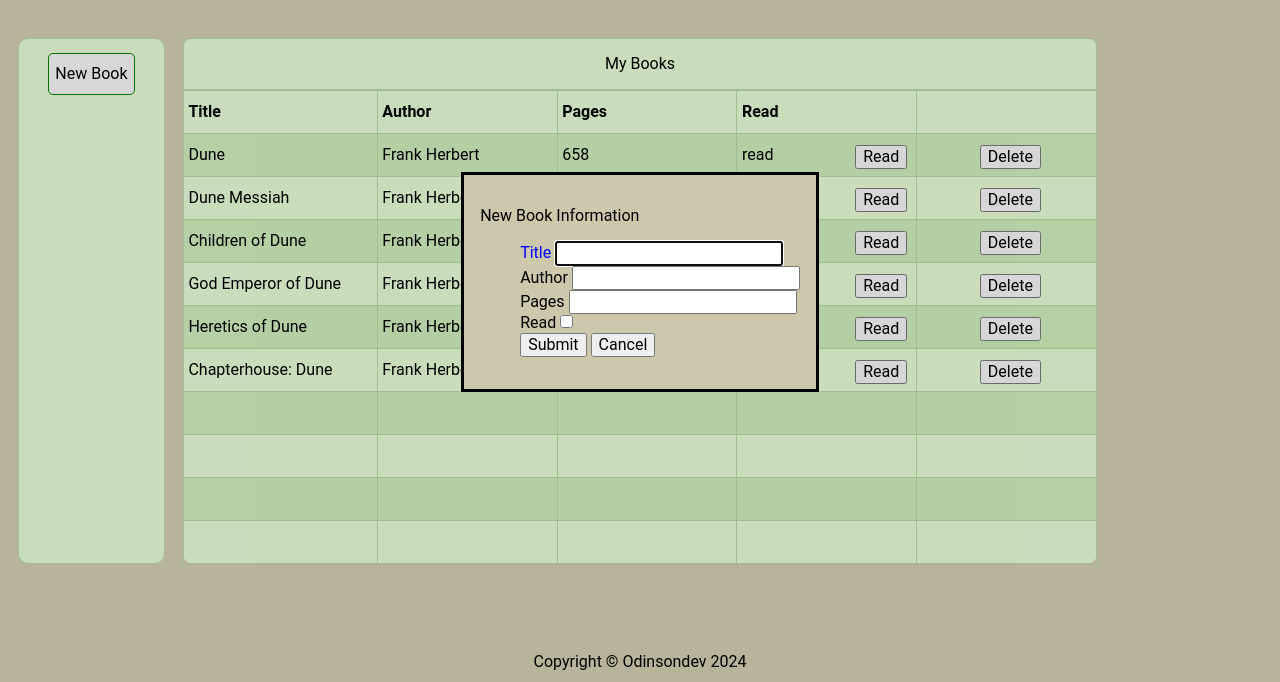
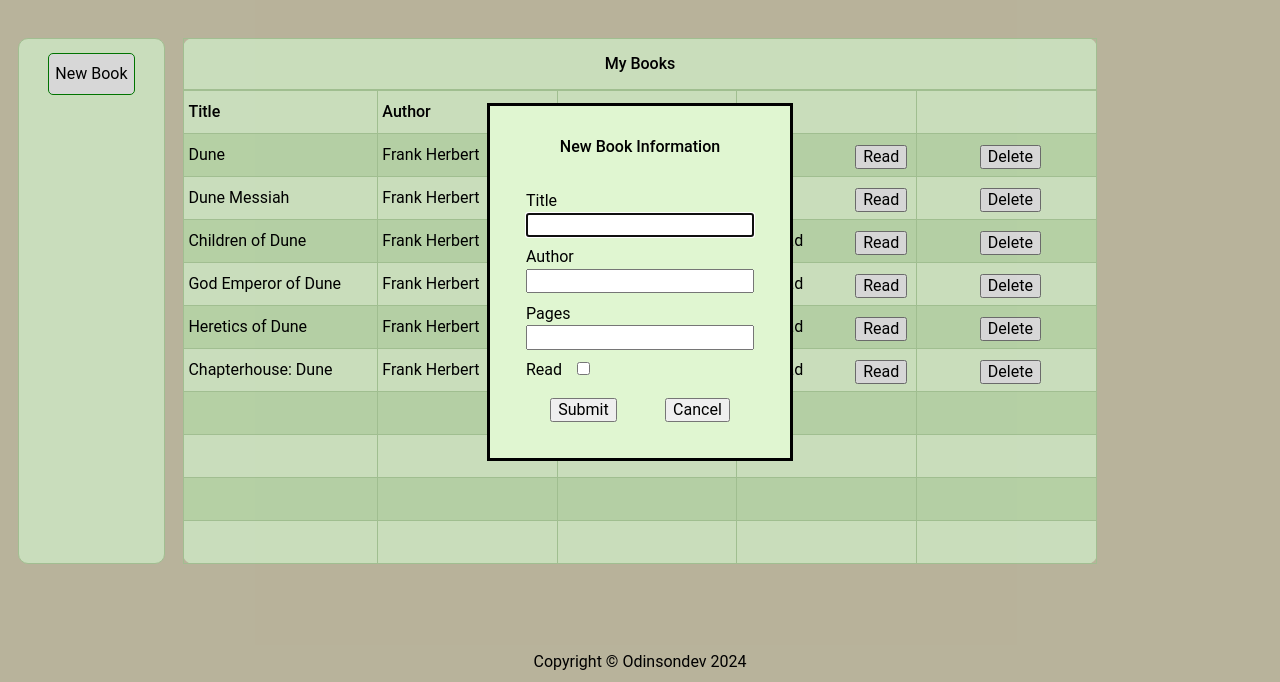
Before and after one commit to Odinsondev/project8-library, a plain HTML site: page index.html in a window 1280 px wide. Both pictures are taken after a click on the button "New Book". Shown: the part 118-800 px from the top of the page. Drawn offline with Linux system fonts and the light colour scheme; a web font is replaced by a local one.

Commit message:
Style: style modal
Chore: delete extra lines, add comments

```diff
--- a/index.html
+++ b/index.html
@@ -16,16 +16,19 @@
     <p class="main-title">The Library</p>
   </header>
 
-  <div class="content1">
+  <div class="content1">   <!-- better to use element 'aside' -->
     <button type="button" id="addBook">New Book</button>
   </div>
+
   <div class="content2">
     <dialog id="modal">
-      <p>New Book Information</p>
+      <div class="modal-title-container">
+        <p class="modal-title">New Book Information</p>
+      </div>
       <form id="form" action="" method="get">
         <ul>
           <li>
-            <label class="title-label" for="title">Title</label>
+            <label for="title">Title</label>
             <input type="text" id="title" name="title" required/>
           </li>
           <li>
@@ -37,16 +40,19 @@
             <input type="text" id="pages" name="pages" required/>
           </li>
           <li>
-            <label for="read">Read</label>
-            <input type="checkbox" id="read" name="read" value="read">
+            <label class="read" for="read">Read</label>
+            <input class="read-box" type="checkbox" id="read" name="read" value="read">
           </li>
-          <button id="submit" type="button">Submit</button>
-          <button id="cancel" type="button">Cancel</button>
+          <div class="modal-buttons">
+            <button id="submit" type="button">Submit</button>
+            <button id="cancel" type="button">Cancel</button>
+          </div>
         </ul>
       </form>
     </dialog>
   </div>
-  <div class="content3">
+
+  <div class="content3">   <!-- better to use element 'aside' -->
     <table>
       <caption>
         <p class="title">My Books</p>
--- a/javascript.js
+++ b/javascript.js
@@ -7,21 +7,21 @@ function Book(title, author, pages, read) {   //object constructor for Book
 }
 
 Book.prototype.toggleRead = function() {   //function to toggle read status
-  if (this.read === "read") {
-    this.read = "not read"
-  } else if (this.read === "not read") {
-    this.read = "read"
+  if (this.read === "Read") {
+    this.read = "Not read"
+  } else if (this.read === "Not read") {
+    this.read = "Read"
   } else {}
-  addBookToLibrary();   //to update the list
+  addBookToLibrary();   //to update the list of books
 }
 
-const dune = new Book("Dune", "Frank Herbert", 658, "read");
-const duneMessiah = new Book("Dune Messiah", "Frank Herbert", 337, "read");
-const childrenOfDune = new Book("Children of Dune", "Frank Herbert", 609, "not read");
-const godEmperorOfDune = new Book("God Emperor of Dune", "Frank Herbert", 587, "not read");
-const theHereticsOfDune = new Book("Heretics of Dune", "Frank Herbert", 669, "not read");
-const chapterhouseDune = new Book("Chapterhouse: Dune", "Frank Herbert", 624, "not read");
 
+const dune = new Book("Dune", "Frank Herbert", 658, "Read");
+const duneMessiah = new Book("Dune Messiah", "Frank Herbert", 337, "Read");
+const childrenOfDune = new Book("Children of Dune", "Frank Herbert", 609, "Not read");
+const godEmperorOfDune = new Book("God Emperor of Dune", "Frank Herbert", 587, "Not read");
+const theHereticsOfDune = new Book("Heretics of Dune", "Frank Herbert", 669, "Not read");
+const chapterhouseDune = new Book("Chapterhouse: Dune", "Frank Herbert", 624, "Not read");
 
 const myLibrary = [];
 
@@ -64,9 +64,9 @@ function addBookToArray() {
 
   let ifRead = '';   // read/not read checkbox
   if (document.getElementById('read').checked === true) {
-    ifRead = 'read';
+    ifRead = 'Read';
   } else if (document.getElementById('read').checked === false) {
-    ifRead = 'not read';
+    ifRead = 'Not read';
   } else {}
 
   const title = document.getElementById('title').value;   // get data from form
@@ -80,7 +80,7 @@ function addBookToArray() {
   myLibrary.push(newBook);   //add new Book object to Array
   console.log(myLibrary);
   modal.close();
-  document.getElementById('title').value =''
+  document.getElementById('title').value =''   //delete form entries when closing modal
   document.getElementById('author').value =''
   document.getElementById('pages').value =''
   document.getElementById('read').checked = false
@@ -93,22 +93,17 @@ function addBookToLibrary() {   //display Array objects on page
   clearCells();   //clear everything when adding or deleting a book
 
   for(let i = 0; i <= myLibrary.length - 1; i++) {   //loop through myLibrary Array
-    let cellId1 = `cell${i}1`;
-    let cellId2 = `cell${i}2`;
-    let cellId3 = `cell${i}3`;
-    let cellId4 = `cell${i}4`;
-    let cellId5 = `cell${i}5`;
-    const cell1 = document.getElementById(`${cellId1}`);
-    const cell2 = document.getElementById(`${cellId2}`);
-    const cell3 = document.getElementById(`${cellId3}`);
-    const cell4 = document.getElementById(`${cellId4}`);
-    const cell5 = document.getElementById(`${cellId5}`);
+    const cell1 = document.getElementById(`cell${i}1`);
+    const cell2 = document.getElementById(`cell${i}2`);
+    const cell3 = document.getElementById(`cell${i}3`);
+    const cell4 = document.getElementById(`cell${i}4`);
+    const cell5 = document.getElementById(`cell${i}5`);
     cell1.textContent = myLibrary[i].title;
     cell2.textContent = myLibrary[i].author;
     cell3.textContent = myLibrary[i].pages;
     cell4.textContent = myLibrary[i].read;
 
-    const deleteButtonTest = document.getElementById(`button${i}`);   //to test if element exists
+    const deleteButtonTest = document.getElementById(`button${i}`);   //test if element exists
 
     if (deleteButtonTest === null) {   //testing if button already exists before creating new button
       let newButton = document.createElement('button');
@@ -119,7 +114,7 @@ function addBookToLibrary() {   //display Array objects on page
     } else {}
 
 
-    const readButtonTest = document.getElementById(`read${i}`);   //to test if element exists
+    const readButtonTest = document.getElementById(`read${i}`);   //test if element exists
 
     if (readButtonTest === null) {   //testing if button already exists before creating new button
       let newButton2 = document.createElement('button');
@@ -148,7 +143,7 @@ function deleteBook() {
       console.log(myLibrary);
       console.log(myLibrary.length);
 
-      addBookToLibrary();
+      addBookToLibrary();   //execute to update the list
     }
   }
 }
@@ -163,7 +158,7 @@ function readBook() {
     function readBookId() {
       myLibrary[i].toggleRead();
 
-      addBookToLibrary();
+      addBookToLibrary();   //execute to update the list
     }
   }
 }
@@ -190,8 +185,3 @@ function clearCells() {
     } else {}
   }
 }
-
-/* console.log(dune.read);
-dune.toggleRead();
-console.log(dune.read);
- */
--- a/style.css
+++ b/style.css
@@ -74,7 +74,14 @@ header {
   height: 8%;
   border: 1px solid green;
   border-radius: 5px;
+}
 
+#addBook:hover {
+  margin-top: 10%;
+  height: 8%;
+  border: 1px solid green;
+  border-radius: 5px;
+  background-color: rgb(227, 227, 227);
 }
 
 .content2 {
@@ -84,17 +91,55 @@ header {
 }
 
 dialog {
-  background-color: rgb(205, 199, 172);
+  background-color: var(--background2);
+}
+
+.modal-title-container {
+  display: flex;
+  justify-content: center;
+}
+
+.modal-title {
+  font-weight: 500;
+}
+
+input {
+  margin-bottom: 5%;
+}
+
+label {
+  margin-bottom: 1%;
+}
+
+input,
+label {
+  display:block;
+}
+
+.read {
+  display: inline;
+}
+
+.read-box {
+  display: inline;
+  margin: 0 5% 10% 5%;
 }
 
 ul,
 li {
   list-style: none;
+  padding: 0;
 }
 
-.title-label {
-  color: blue;
+ul {
+  margin: 20px;
 }
+
+.modal-buttons {
+  display: flex;
+  justify-content: space-around;
+}
+
 
 .content3 {
   display: grid;
@@ -103,12 +148,15 @@ li {
   grid-row: 2 / 3;
 
   background-color: var(--background2);
-/*   border: 2px solid rgb(179, 212, 161);
- */  border-radius: 10px;
+  border-radius: 10px;
 }
 
 caption {
   border: 1px solid rgb(179, 212, 161);
+}
+
+.title {
+  font-weight: 500;
 }
 
 table {
@@ -122,6 +170,10 @@ td {
   border: 1px solid rgb(179, 212, 161);
   padding-left: 0.5%;
   text-align: left;
+}
+
+th {
+  font-weight: 500;
 }
 
 tbody tr:nth-child(odd) {
@@ -176,8 +228,4 @@ footer {
   align-items: center;
   font-size: 1rem;
   color: var(--text-footer);
-  /* position: fixed;
-  bottom: 0;
-  left: 0;
-  right: 0; */
 }
```
